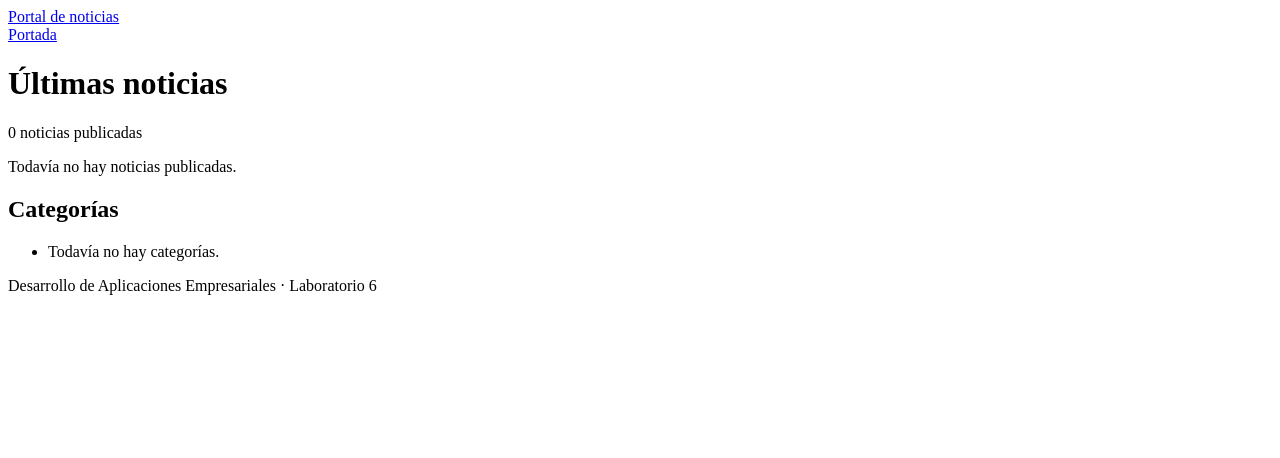
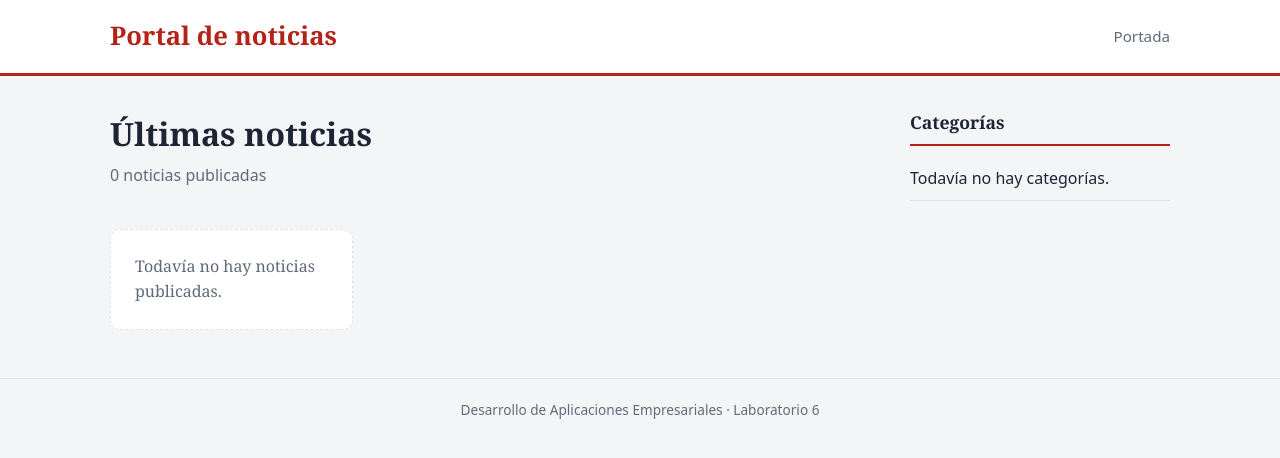
Before and after one commit to karimSOV/Desarrollo-de-Aplicaciones-Empresariales, a Django app: page /news/ in a window 1280 px wide. Shown: the top 458 px of the page. Run offline with Django 5.2, Linux system fonts and the light colour scheme; data that the repository does not hold is empty.

Commit message:
Semana 6 - Paso 10: cargar la hoja de estilos con load static

```diff
--- /dev/null
+++ b/semana-06/static/css/news.css
@@ -0,0 +1,248 @@
+/* News portal styles */
+:root {
+    --bg: #f4f5f7;
+    --surface: #ffffff;
+    --text: #1d2433;
+    --muted: #5f6b7a;
+    --line: #dfe3e8;
+    --accent: #b42318;
+    --accent-soft: #fdecea;
+    --radius: 10px;
+}
+
+* {
+    box-sizing: border-box;
+}
+
+body {
+    margin: 0;
+    background: var(--bg);
+    color: var(--text);
+    font-family: Georgia, "Times New Roman", serif;
+    line-height: 1.6;
+}
+
+a {
+    color: inherit;
+}
+
+/* Header */
+.site-header {
+    background: var(--surface);
+    border-bottom: 3px solid var(--accent);
+}
+
+.site-header-inner {
+    display: flex;
+    align-items: center;
+    justify-content: space-between;
+    max-width: 1100px;
+    margin: 0 auto;
+    padding: 16px 20px;
+}
+
+.site-name {
+    color: var(--accent);
+    font-size: 1.6rem;
+    font-weight: 700;
+    text-decoration: none;
+}
+
+.site-nav a {
+    color: var(--muted);
+    font-family: system-ui, "Segoe UI", Arial, sans-serif;
+    font-size: 0.95rem;
+    text-decoration: none;
+}
+
+.site-nav a:hover {
+    color: var(--accent);
+}
+
+/* Layout: content and sidebar */
+.layout {
+    display: grid;
+    grid-template-columns: minmax(0, 1fr) 260px;
+    gap: 32px;
+    max-width: 1100px;
+    margin: 0 auto;
+    padding: 32px 20px;
+}
+
+.page-title {
+    margin: 0;
+    font-size: 2rem;
+}
+
+.page-subtitle {
+    margin: 4px 0 24px;
+    color: var(--muted);
+    font-family: system-ui, "Segoe UI", Arial, sans-serif;
+}
+
+/* Article cards */
+.card-grid {
+    display: grid;
+    grid-template-columns: repeat(auto-fill, minmax(240px, 1fr));
+    gap: 20px;
+}
+
+.card {
+    overflow: hidden;
+    border: 1px solid var(--line);
+    border-radius: var(--radius);
+    background: var(--surface);
+}
+
+.card-image img {
+    display: block;
+    width: 100%;
+    height: 150px;
+    object-fit: cover;
+}
+
+.card-body {
+    padding: 14px 16px 16px;
+}
+
+.card-meta,
+.article-meta {
+    margin: 0;
+    color: var(--muted);
+    font-family: system-ui, "Segoe UI", Arial, sans-serif;
+    font-size: 0.85rem;
+}
+
+.card-title {
+    margin: 6px 0;
+    font-size: 1.15rem;
+    line-height: 1.3;
+}
+
+.card-title a {
+    text-decoration: none;
+}
+
+.card-title a:hover {
+    color: var(--accent);
+}
+
+.card-summary {
+    margin: 0 0 10px;
+    color: #333c4a;
+}
+
+.tag {
+    display: inline-block;
+    margin: 0 4px 4px 0;
+    padding: 2px 8px;
+    border-radius: 999px;
+    background: var(--accent-soft);
+    color: var(--accent);
+    font-family: system-ui, "Segoe UI", Arial, sans-serif;
+    font-size: 0.75rem;
+    text-decoration: none;
+}
+
+.empty {
+    padding: 24px;
+    border: 1px dashed var(--line);
+    border-radius: var(--radius);
+    background: var(--surface);
+    color: var(--muted);
+}
+
+/* Article detail */
+.article {
+    padding: 28px 32px;
+    border: 1px solid var(--line);
+    border-radius: var(--radius);
+    background: var(--surface);
+}
+
+.article-title {
+    margin: 6px 0;
+    font-size: 2.1rem;
+    line-height: 1.2;
+}
+
+.article-image {
+    display: block;
+    width: 100%;
+    max-height: 420px;
+    margin: 20px 0;
+    border-radius: var(--radius);
+    object-fit: cover;
+}
+
+.article-summary {
+    color: var(--muted);
+    font-size: 1.15rem;
+    font-style: italic;
+}
+
+.author-box {
+    margin: 28px 0 16px;
+    padding: 16px 18px;
+    border-left: 4px solid var(--accent);
+    background: var(--bg);
+}
+
+.author-box h2 {
+    margin: 0 0 6px;
+    font-size: 1rem;
+}
+
+/* Sidebar */
+.sidebar-title {
+    margin: 0 0 12px;
+    padding-bottom: 8px;
+    border-bottom: 2px solid var(--accent);
+    font-size: 1.1rem;
+}
+
+.category-list {
+    margin: 0;
+    padding: 0;
+    list-style: none;
+    font-family: system-ui, "Segoe UI", Arial, sans-serif;
+}
+
+.category-list li {
+    display: flex;
+    justify-content: space-between;
+    padding: 8px 0;
+    border-bottom: 1px solid var(--line);
+}
+
+.category-list a {
+    text-decoration: none;
+}
+
+.category-list a:hover {
+    color: var(--accent);
+}
+
+.count {
+    color: var(--muted);
+}
+
+/* Footer */
+.site-footer {
+    padding: 20px;
+    border-top: 1px solid var(--line);
+    color: var(--muted);
+    font-family: system-ui, "Segoe UI", Arial, sans-serif;
+    font-size: 0.85rem;
+    text-align: center;
+}
+
+@media (max-width: 760px) {
+    .layout {
+        grid-template-columns: minmax(0, 1fr);
+    }
+
+    .article {
+        padding: 20px;
+    }
+}
--- a/semana-06/templates/base.html
+++ b/semana-06/templates/base.html
@@ -1,9 +1,11 @@
+{% load static %}
 <!DOCTYPE html>
 <html lang="es">
 <head>
     <meta charset="utf-8">
     <meta name="viewport" content="width=device-width, initial-scale=1">
     <title>{% block title %}Portal de noticias{% endblock %}</title>
+    <link rel="stylesheet" href="{% static 'css/news.css' %}">
 </head>
 <body>
     <header class="site-header">
```
Also changed, not shown: 1 other file.
